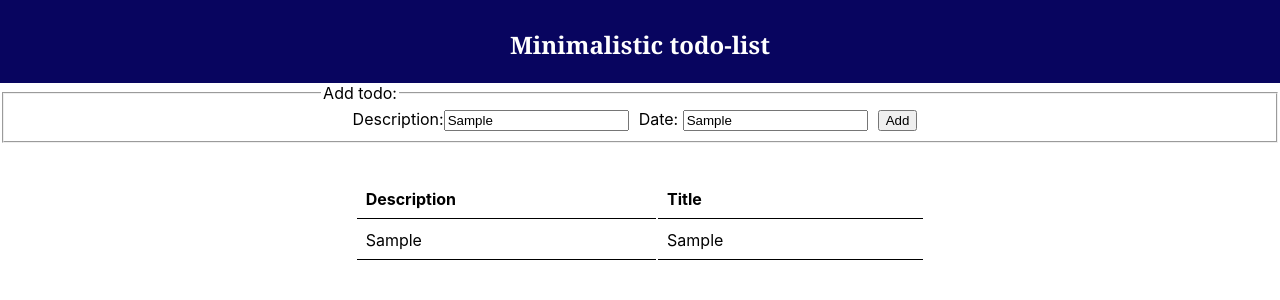
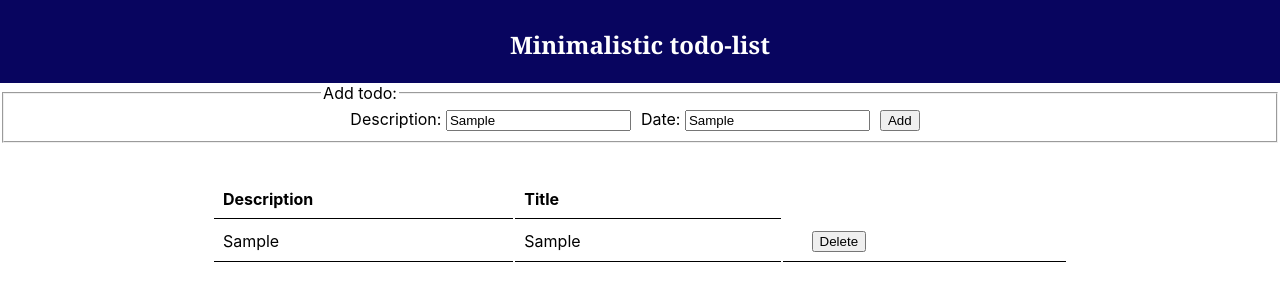
Before and after one commit to DanielTarsalainen/TodoList, a React (Create React App) app: page / in a window 1280 px wide. Both pictures are taken after typing "Sample", "Sample" into the empty fields and a click on the input "Add". Shown: the top 300 px of the page. Built offline with nearby package versions, Linux system fonts and the light colour scheme.

Commit message:
Added a remove function to a school project

```diff
--- a/src/components/Todolist.js
+++ b/src/components/Todolist.js
@@ -1,26 +1,26 @@
 import React, { useState } from 'react';
 
+function Todolist() {
 
-function Todolist() {
-  // tuo koko taulun arvoineen. Desc on viimeinen arvo
   const [item, setItem] = useState({ description: '', date: '' });
-  // luo todo olio, jolla on desc ja date attribuutit
-  // kysyy tehtävän
   const [todos, setTodos] = useState([]);
-  // näyttää tehtävän¨
   const [title, setTitle] = useState('');
-
 
   const addTodo = (event) => {
     event.preventDefault();
     setTodos([...todos, item])
-    setTitle(<tr><th>Description</th><th>Title</th></tr>
-    );
+    setTitle(<tr><th>Description</th><th>Title</th></tr>);
   }
 
   const inputChanged = (event) => {
     setItem({ ...item, [event.target.name]: event.target.value });
   }
+
+  const removeTodo = index => {
+    const newTodos = [...todos];
+    newTodos.splice(index, 1);
+    setTodos(newTodos);
+  };
 
   return (
     <div className="App">
@@ -30,8 +30,8 @@ function Todolist() {
       <div>
         <form onSubmit={addTodo}>
           <fieldset>
-            <legend> Add todo: </legend>
-            <label>Description:</label>
+            <legend>Add todo:</legend>
+            <label>Description: </label>
             <input type="text" name="description" value={item.description} onChange={inputChanged} />
             <label>Date: </label>
             <input type="text" name="date" value={item.date} onChange={inputChanged} />
@@ -42,7 +42,12 @@ function Todolist() {
       <table>
         <tbody>
           {title}
-          {todos.map((item, index) => <tr key={index}><td>{item.date}</td><td>{item.description}</td></tr>)}
+          {todos.map((item, index) =>
+            <tr key={index}>
+              <td>{item.date}</td>
+              <td>{item.description}</td>
+              <td><button value={index} onClick={e => removeTodo(e.target.value)}>Delete</button></td>
+            </tr>)}
         </tbody>
       </table>
     </div>
```
